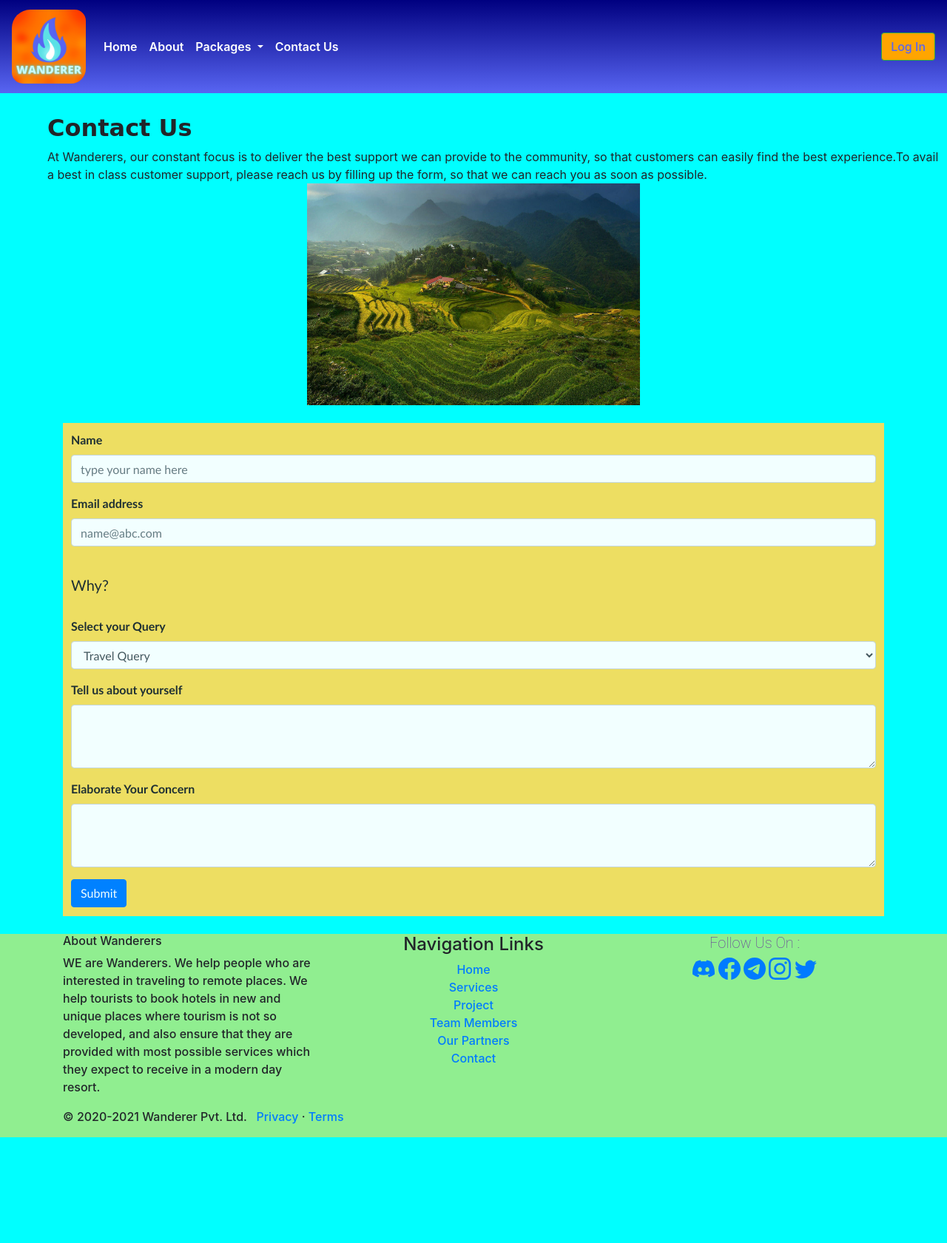
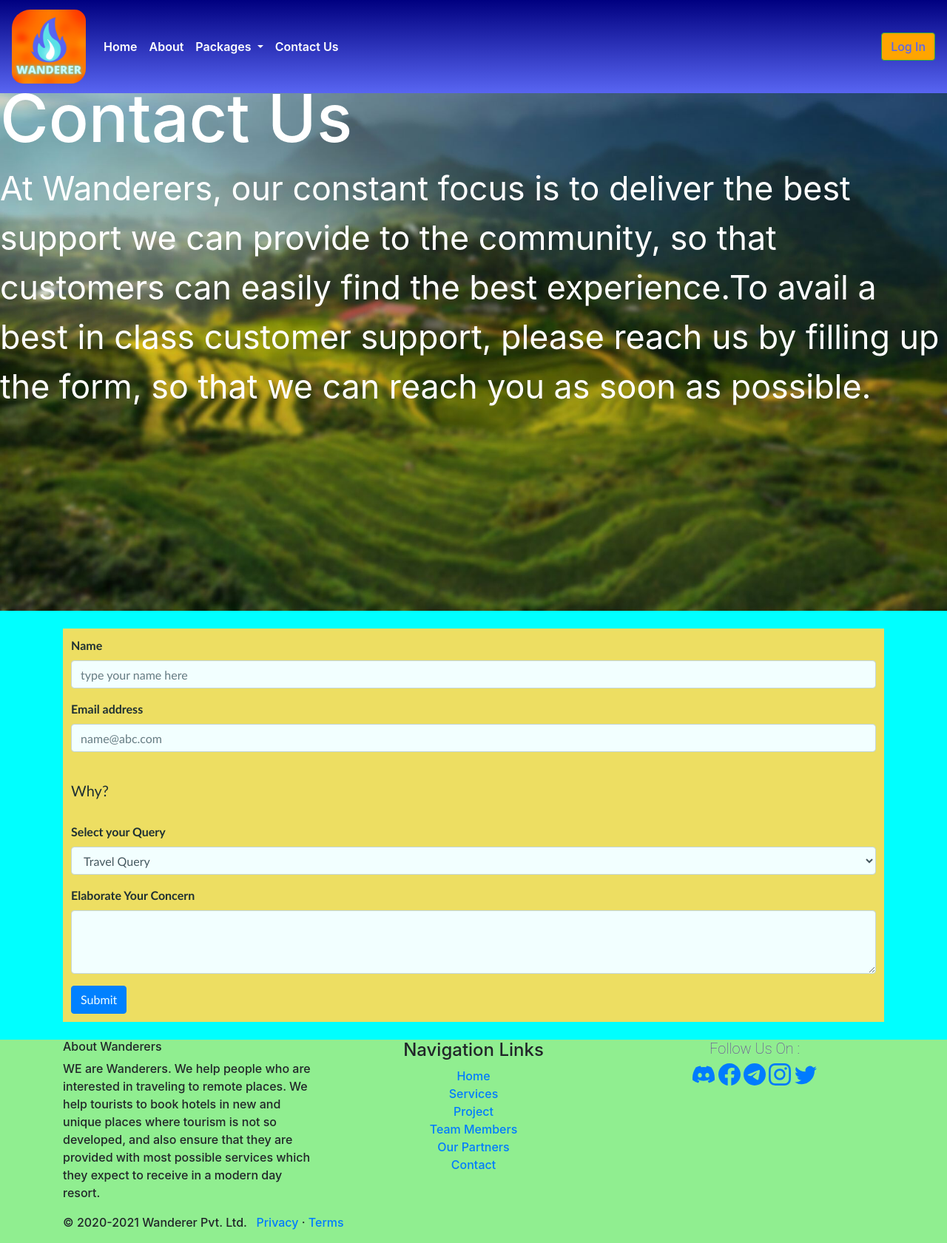
Before and after one commit to abhigyan-c/wanderer, a PHP site: page /OtherHTML/contactus.html in a window 1280 px wide. Shown: the whole page at 74% size. Before the commit the page ends 1538 px from the top, so only its background shows below. Run offline with PHP 8.4, Linux system fonts and the light colour scheme.

Commit message:
Contact Us page updates.

```diff
--- a/CSS/contact.css
+++ b/CSS/contact.css
@@ -14,6 +14,36 @@ body{
 }
 
 #head3{
-    font-family:cursive;
+    font-family: Trebuchet MS;
     font-weight: bold;
 }
+
+.contactusimg {
+    position: relative;
+}
+
+.contactusimg img {
+    position: relative;
+    z-index: 0;
+}
+
+.contactusoverlay {
+    position:absolute;
+    top: 0;
+    left: 0;
+    z-index:1;
+}
+
+.contactustext {
+  color: white;
+  font-size: 3.5vw;
+  align-self: left;
+  pointer-events: none;
+}
+
+.contactusheading {
+    color: white;
+    font-size: 7vw;
+    align-self: left;
+    pointer-events: none;
+}
--- a/CSS/other_requisites.css
+++ b/CSS/other_requisites.css
@@ -191,6 +191,7 @@ div.desc {
   padding-left: 15px;
   margin-right: auto;
   margin-left: auto;
+  width: 100%;
 }
 .about{
   font-size: 4vw;
--- a/OtherHTML/contactus.html
+++ b/OtherHTML/contactus.html
@@ -63,11 +63,18 @@
 
         </nav>
 
-        <br><br><br><br>  <br><br>
+        <br><br><br><br>
       <div>
-         <section  style="padding-left: 5%;">
-        <h2 id="head3">Contact Us</h2>
-        At Wanderers, our constant focus is to deliver the best support we can provide to the community, so that customers can easily find the best experience.To avail a best in class customer support, please reach us by filling up the form, so that we can reach you as soon as possible.</section><center><img src="../Images/pelling.jpg" height="300" width="450"></center>
+        <div class ="contactusimg">
+            <img src="../Images/pelling.jpg" height="100%" width="100%">
+            <div class="contactusoverlay">
+                <h2 class = "contactusheading">Contact Us</h2>
+                <p class = "contactustext">
+                At Wanderers, our constant focus is to deliver the best support we can provide to the community, so that customers can easily find the best experience.To avail a best in class customer support, please reach us by filling up the form, so that we can reach you as soon as possible.
+                </p>
+            </div>
+        </div>
+
         <div class="container my-4">
         <div class="transparentbox" id="head5">
         <form method="post"  name="form1" onsubmit="myFunction(event)">
@@ -91,11 +98,6 @@
                 </select>
             </div>
 
-
-            <div class="form-group">
-                <label for="exampleFormControlTextarea1">Tell us about yourself</label>
-                <textarea class="form-control" id="exampleFormControlTextarea1" rows="3" required></textarea>
-            </div>
             <div class="form-group">
                 <label for="exampleFormControlTextarea2">Elaborate Your Concern</label>
                 <textarea class="form-control" id="exampleFormControlTextarea2" rows="3" required></textarea>
```
Also changed, not shown: Images/pelling.jpg.
